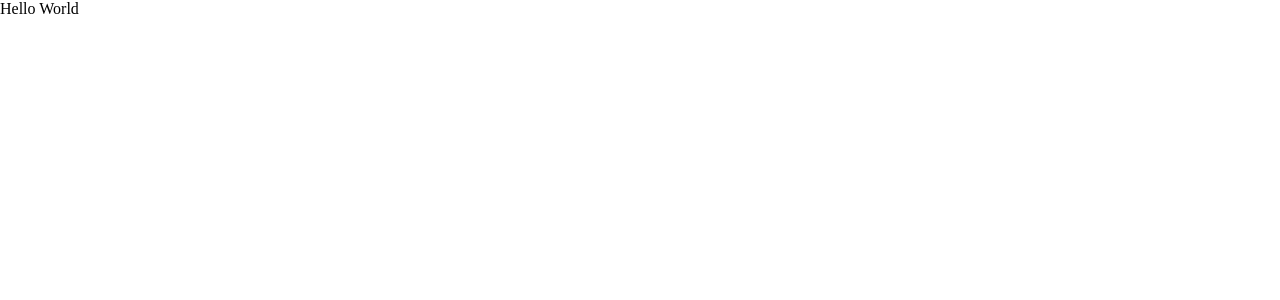
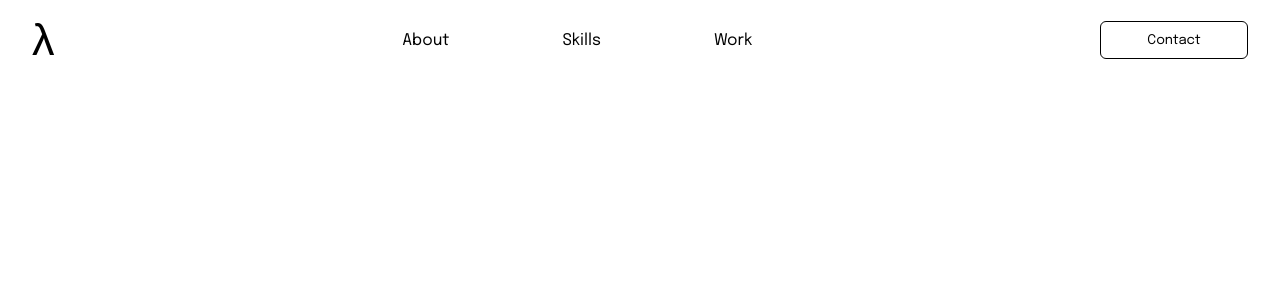
Before and after one commit to ahmedskulj00/portfolio_2.0, a Next.js app: page / in a window 1280 px wide. Shown: the top 300 px of the page. Built offline with nearby package versions, Linux system fonts and the light colour scheme.

Commit message:
Started working on Navbar component.

```diff
--- /dev/null
+++ b/components/navbar/Navbar.js
@@ -0,0 +1,21 @@
+import React from "react";
+import styles from "../../styles/Navbar.module.css";
+const Navbar = () => {
+  return (
+    <div className={styles.navbar_container}>
+      <div className={styles.navbar_inner_container}>
+        <div className={styles.navbar_logo}>λ</div>
+        <div className={styles.navbar_links}>
+          <button>About</button>
+          <button>Skills</button>
+          <button>Work</button>
+        </div>
+        <div className={styles.navbar_contact_container}>
+          <button>Contact</button>
+        </div>
+      </div>
+    </div>
+  );
+};
+
+export default Navbar;
--- a/pages/index.js
+++ b/pages/index.js
@@ -1,5 +1,10 @@
+import Navbar from "../components/navbar/Navbar";
 import styles from "../styles/Home.module.css";
 
 export default function Home() {
-  return <div>Hello World</div>;
+  return (
+    <div>
+      <Navbar />
+    </div>
+  );
 }
--- /dev/null
+++ b/styles/Navbar.module.css
@@ -0,0 +1,36 @@
+.navbar_container {
+  width: 100vw;
+  height: 80px;
+}
+.navbar_inner_container {
+  height: 100%;
+  width: 95%;
+  margin: 0 auto;
+  display: flex;
+  align-items: center;
+  justify-content: space-between;
+}
+.navbar_logo {
+  font-size: 45px;
+}
+.navbar_links {
+  width: 350px;
+  display: flex;
+  justify-content: space-between;
+}
+.navbar_links button {
+  outline: none;
+  background: none;
+  border: none;
+  font-size: 16px;
+  cursor: pointer;
+}
+.navbar_contact_container button {
+  width: 148px;
+  height: 38px;
+  background: none;
+  outline: none;
+  border: 1px solid black;
+  border-radius: 6px;
+  cursor: pointer;
+}
--- a/styles/globals.css
+++ b/styles/globals.css
@@ -1,5 +1,8 @@
+@import url("https://fonts.googleapis.com/css2?family=Epilogue:ital,wght@0,100;0,200;0,300;0,400;0,500;0,600;0,700;0,800;0,900;1,100;1,200;1,300;1,400;1,500;1,600;1,700;1,800;1,900&display=swap");
+
 * {
   margin: 0;
   padding: 0;
   box-sizing: border-box;
+  font-family: "Epilogue", sans-serif;
 }
```
